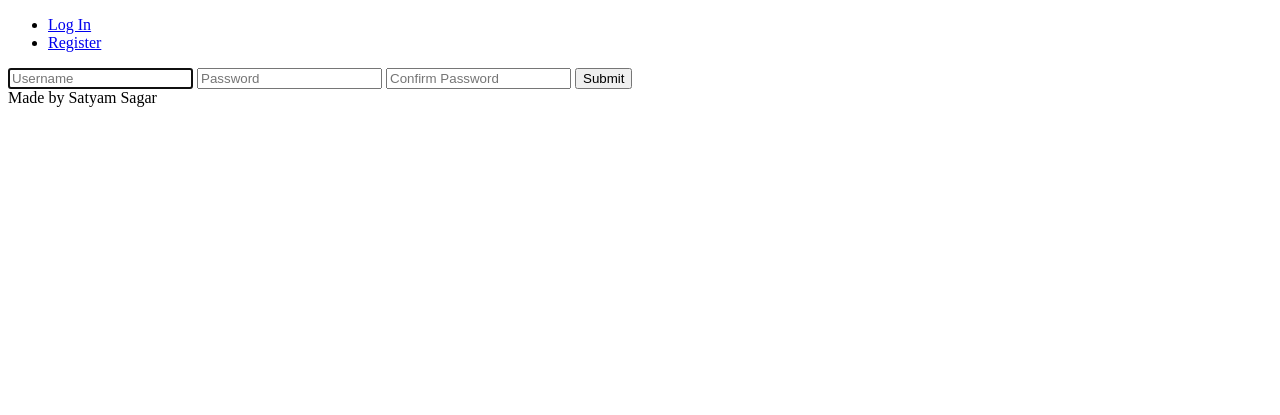
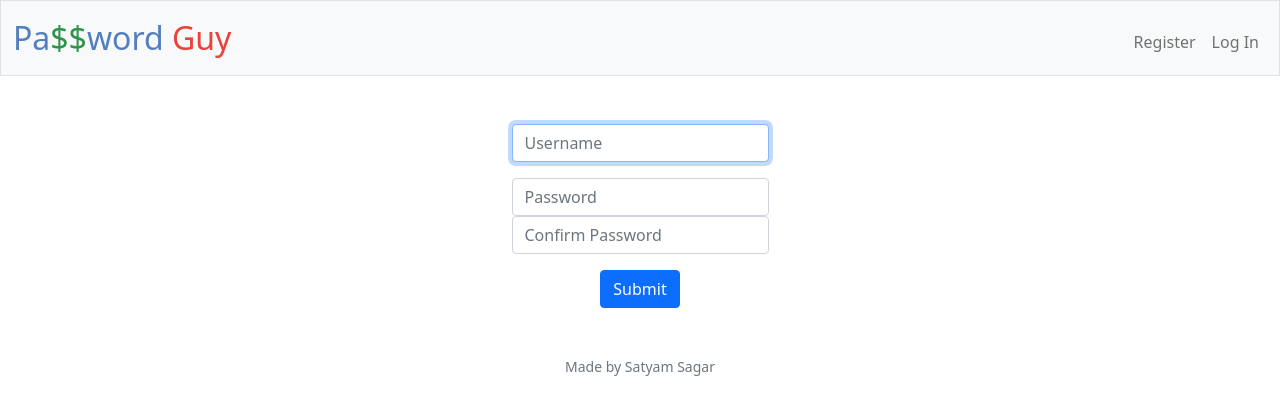
Before and after one commit to satyamrs00/password_guy, a Flask app: page /register in a window 1280 px wide. Shown: the top 415 px of the page. Run offline with Flask 2, Linux system fonts and the light colour scheme.

Commit message:
added css and favicon to the project

```diff
--- /dev/null
+++ b/static/styles.css
@@ -0,0 +1,23 @@
+/* Size for brand */
+nav .navbar-brand
+{
+    font-size: xx-large;
+}
+
+/* Colors for brand */
+nav .navbar-brand .blue
+{
+    color: #537fbe;
+}
+nav .navbar-brand .red
+{
+    color: #ea433b;
+}
+nav .navbar-brand .yellow
+{
+    color: #f5b82e;
+}
+nav .navbar-brand .green
+{
+    color: #2e944b;
+}
--- a/templates/layout.html
+++ b/templates/layout.html
@@ -4,30 +4,42 @@
     <meta charset="UTF-8">
     <meta http-equiv="X-UA-Compatible" content="IE=edge">
     <meta name="viewport" content="width=<device-width>, initial-scale=1.0">
+    <link href="https://cdn.jsdelivr.net/npm/bootstrap@5.1.3/dist/css/bootstrap.min.css" rel="stylesheet" integrity="sha384-1BmE4kWBq78iYhFldvKuhfTAU6auU8tT94WrHftjDbrCEXSU1oBoqyl2QvZ6jIW3" crossorigin="anonymous">
+    <script src="https://cdn.jsdelivr.net/npm/bootstrap@5.1.3/dist/js/bootstrap.bundle.min.js" integrity="sha384-ka7Sk0Gln4gmtz2MlQnikT1wXgYsOg+OMhuP+IlRH9sENBO0LRn5q+8nbTov4+1p" crossorigin="anonymous"></script>
+    <link rel="shortcut icon" href="/static/favicon.ico" type="image/x-icon">
+    <link rel="stylesheet" href="/static/styles.css">
     <title>{% block title %}{% endblock %}</title>
 </head>
 <body>
-    <div>
+    <nav class="bg-light border navbar navbar-expand-md navbar-light">
+        <div class="container-fluid">
+            <a class="navbar-brand" href="/"><span class="blue">Pa</span><span class="green">$$</span><span class="blue">word</span> <span class="red">Guy</span></a>
+            <button aria-controls="navbar" aria-expanded="false" aria-label="Toggle navigation" class="navbar-toggler" data-bs-target="#navbar" data-bs-toggle="collapse" type="button">
+                <span class="navbar-toggler-icon"></span>
+            </button>
+            <div class="collapse navbar-collapse" id="navbar">
                 {% if session["user_id"] %}
-        <ul>
-            <li><a href="/add_password">Add Password</a></li>
+                    <ul class="navbar-nav me-auto mt-2">
+                        <li class="nav-item"><a class="nav-link" href="/add_password">Add Password</a></li>
                     </ul>
-        <ul>
-            <li><a href="/logout">Log Out</a></li>
+                    <ul class="navbar-nav ms-auto mt-2">
+                        <li class="nav-item"><a class="nav-link" href="/logout">Log Out</a></li>
                     </ul>
                 {% else %}
-        <ul>
-            <li><a href="/login">Log In</a></li>
-            <li><a href="/register">Register</a></li>
+                    <ul class="navbar-nav ms-auto mt-2">
+                        <li class="nav-item"><a class="nav-link" href="/register">Register</a></li>
+                        <li class="nav-item"><a class="nav-link" href="/login">Log In</a></li>
                     </ul>
                 {% endif %}
             </div>
+        </div>
+    </nav>
 
-    <main>
+    <main class="container-fluid py-5 text-center">
         {% block main %}{% endblock %}
     </main>
 
-    <footer>
+    <footer class="mb-5 small text-center text-muted">
         Made by Satyam Sagar
     </footer>
 </body>
--- a/templates/register.html
+++ b/templates/register.html
@@ -7,10 +7,14 @@
 {% block main %}
     <div>
         <form action="/register" method="post">
-            <input type="text" name="username" autocomplete="off" autofocus placeholder="Username">
-            <input type="password" name="password" autocomplete="off" placeholder="Password">
-            <input type="password" name="confirmation" autocomplete="off" placeholder="Confirm Password">
-            <input type="submit" placeholder="Register">
+            <div class="mb-3">
+                <input type="text" name="username" autocomplete="off" autofocus placeholder="Username" class="form-control mx-auto w-auto">
+            </div>
+            <div class="mb-3">
+                <input type="password" name="password" autocomplete="off" placeholder="Password" class="form-control mx-auto w-auto">
+                <input type="password" name="confirmation" autocomplete="off" placeholder="Confirm Password" class="form-control mx-auto w-auto">
+            </div>
+            <input type="submit" class="btn btn-primary" placeholder="Register">
         </form>
     </div>
 {% endblock %}
```
Also changed, not shown: templates/add_password.html (+4 -4 lines), templates/home.html (+6 -1 lines), templates/login.html (+7 -3 lines), static/favicon.ico (added). Lines whose indentation alone changed are shown as unchanged.
